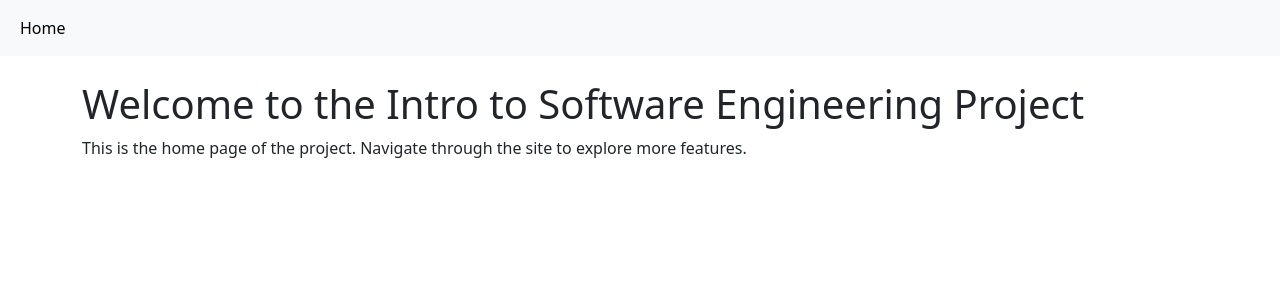
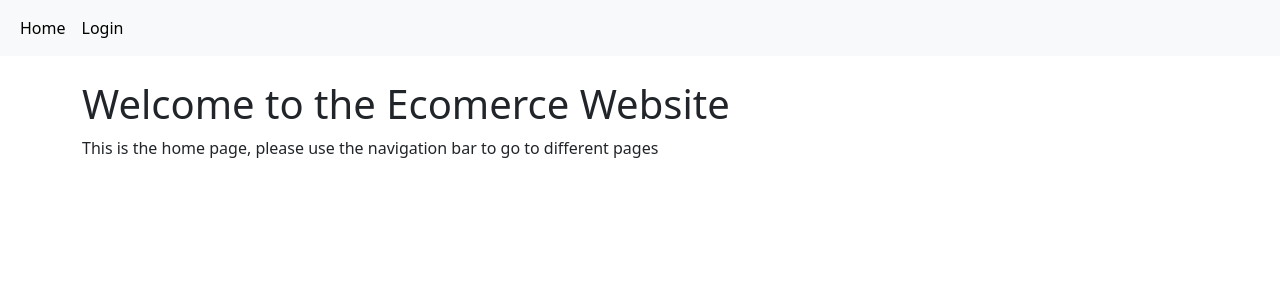
Before and after one commit to dalsford3974/Intro_To_SE_Project_G4, a Flask app: page / in a window 1280 px wide. Shown: the top 300 px of the page. Run offline with Flask 3, Linux system fonts and the light colour scheme.

Commit message:
Added Login page and

```diff
--- a/main.py
+++ b/main.py
@@ -1,4 +1,4 @@
-from flask import Flask, render_template
+from flask import Flask, render_template, request, redirect, url_for
 from models import db, User
 
 app = Flask(__name__)
@@ -10,6 +10,9 @@ db.init_app(app)
 def home():
     return render_template('home.html')
 
+@app.route('/login', methods=['GET', 'POST'])
+def login():
+    return render_template('login.html')
 
 def create_tables():
     with app.app_context():
--- a/templates/home.html
+++ b/templates/home.html
@@ -17,6 +17,9 @@
                     <li class="nav-item">
                         <a class="nav-link active" aria-current="page" href="/">Home</a>
                     </li>
+                    <li class="nav-item">
+                        <a class="nav-link active" aria-current="page" href="/login">Login</a>
+                    </li>
                     <!-- Add more navigation links here if needed -->
                 </ul>
             </div>
@@ -24,8 +27,8 @@
     </nav>
 
     <div class="container mt-4">
-        <h1>Welcome to the Intro to Software Engineering Project</h1>
-        <p>This is the home page of the project. Navigate through the site to explore more features.</p>
+        <h1>Welcome to the Ecomerce Website</h1>
+        <p>This is the home page, please use the navigation bar to go to different pages</p>
     </div>
 
     <script src="https://cdn.jsdelivr.net/npm/bootstrap@5.3.0-alpha1/dist/js/bootstrap.bundle.min.js"></script>
```
Also changed, not shown: templates/login.html (added, +8 -0 lines).
